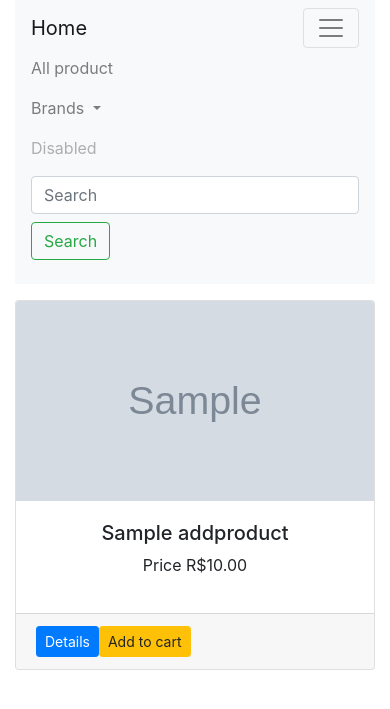
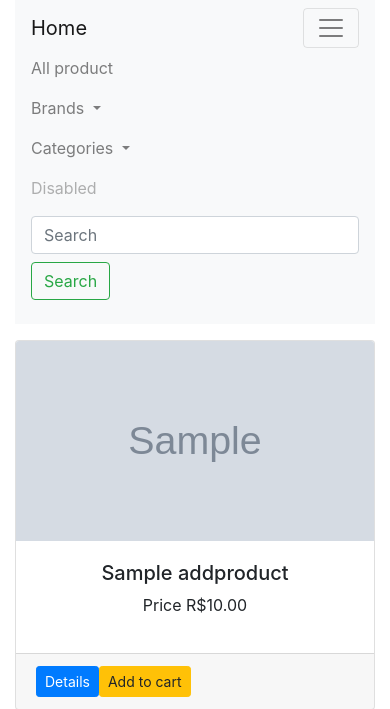
Before and after one commit to Igorcand/E-commerce-Flask, a Flask app: page / in a window 390 px wide, after a click that opens the changed part. Shown: the top 709 px of the page. Run offline with Flask 2, Linux system fonts and the light colour scheme; tables that the repository leaves empty hold one stand-in row (values such as "Sample post"); grey boxes marked "Sample" are stand-in pictures; some libraries are stand-ins or nearby versions.

Commit message:
add a route to show product filtring bt categories

```diff
--- a/shop/products/routes.py
+++ b/shop/products/routes.py
@@ -9,13 +9,22 @@ import secrets, os
 def home():
     products = Addproduct.query.filter(Addproduct.stock>0)
     brands = Brand.query.join(Addproduct, (Brand.id ==Addproduct.brand_id)).all()
-    return render_template('/products/index.html', products=products, brands=brands)
+    categories = Category.query.join(Addproduct, (Category.id ==Addproduct.category_id)).all()
+    return render_template('/products/index.html', products=products, brands=brands, categories=categories)
 
 @app.route('/brand/<int:id>')
 def get_brand(id):
     brand= Addproduct.query.filter_by(brand_id=id)
     brands = Brand.query.join(Addproduct, (Brand.id ==Addproduct.brand_id)).all()
-    return render_template('/products/index.html', brand=brand, brands=brands)
+    categories = Category.query.join(Addproduct, (Category.id ==Addproduct.category_id)).all()
+    return render_template('/products/index.html', brand=brand, brands=brands, categories=categories)
+
+@app.route('/categories/<int:id>')
+def get_category(id):
+    get_cat_prod= Addproduct.query.filter_by(category_id=id)
+    brands = Brand.query.join(Addproduct, (Brand.id ==Addproduct.brand_id)).all()
+    categories = Category.query.join(Addproduct, (Category.id ==Addproduct.category_id)).all()
+    return render_template('/products/index.html', get_cat_prod=get_cat_prod,  brands=brands, categories=categories)
 
 @app.route('/addbrand', methods=['GET', 'POST'])
 def addbrand():
--- a/shop/templates/admin/index.html
+++ b/shop/templates/admin/index.html
@@ -13,7 +13,7 @@
           <div class="collapse navbar-collapse" id="navbarSupportedContent">
             <ul class="navbar-nav me-auto mb-2 mb-lg-0">
                 <li class="nav-item">
-                    <a class="nav-link active" aria-current="page" href="/admin">Home</a>
+                    <a class="nav-link active" aria-current="page" href="/">Home</a>
                   </li>
                   <li class="nav-item">
                     <a class="nav-link" href="/brands">Brands</a>
--- a/shop/templates/products/index.html
+++ b/shop/templates/products/index.html
@@ -4,7 +4,7 @@
 <!-- navbar start-->
 <div class="container">
     <nav class="navbar navbar-expand-lg navbar-light bg-light">
-        <a class="navbar-brand" href="#">Home</a>
+        <a class="navbar-brand" href="/">Home</a>
         <button class="navbar-toggler" type="button" data-toggle="collapse" data-target="#navbarSupportedContent" aria-controls="navbarSupportedContent" aria-expanded="false" aria-label="Toggle navigation">
         <span class="navbar-toggler-icon"></span>
         </button>
@@ -14,6 +14,7 @@
             <li class="nav-item">
             <a class="nav-link" href="/">All product</a>
             </li>
+
             <li class="nav-item dropdown">
             <a class="nav-link dropdown-toggle" href="#" id="navbarDropdown" role="button" data-toggle="dropdown" aria-haspopup="true" aria-expanded="false">
                 Brands
@@ -24,6 +25,18 @@
                 {% endfor %}
             </div>
             </li>
+
+            <li class="nav-item dropdown">
+                <a class="nav-link dropdown-toggle" href="#" id="navbarDropdown" role="button" data-toggle="dropdown" aria-haspopup="true" aria-expanded="false">
+                    Categories
+                </a>
+                <div class="dropdown-menu" aria-labelledby="navbarDropdown">
+                    {% for  category in categories%}
+                    <a class="dropdown-item" href="{{url_for('get_category',id=category.id)}}">{{category.name}}</a>
+                    {% endfor %}
+                </div>
+                </li>
+
             <li class="nav-item">
             <a class="nav-link disabled" href="#">Disabled</a>
             </li>
@@ -59,6 +72,28 @@
         </div>
         {% endfor %}
 
+    {% elif get_cat_prod %}
+
+    {% for get_cat in get_cat_prod %}
+        <div class="col-md-3 mt-3">
+            <div class="card">
+                <img src="{{url_for('static', filename='images/' + get_cat.image_1)}}" alt="" class="card-img-top" height="200">
+                <div class="card-body">
+                    {% if get_cat.discount > 0 %}
+                        <h5 style="text-shadow: 1px 1px 2px #000; color: #F00; transform: rotate(-15deg); position: absolute; top:20%; left:20%">Discount {{get_cat.discount}}%</h5>
+                    {% endif %}
+                    <h5 class="text-center"> {{get_cat.name}}</h5>
+                    <p class="text-center"> Price R${{get_cat.price}}</p>
+                </div>
+                <div class="card-footer">
+                    <a href="#" class="float-left btn btn-sm btn-primary">Details </a>
+                    <a href="#" class="float-left btn btn-sm btn-warning">Add to cart </a>
+                </div>
+            </div>
+        </div>
+        {% endfor %}
+
+
     {% else %}
 
         {% for product in products %}
```
